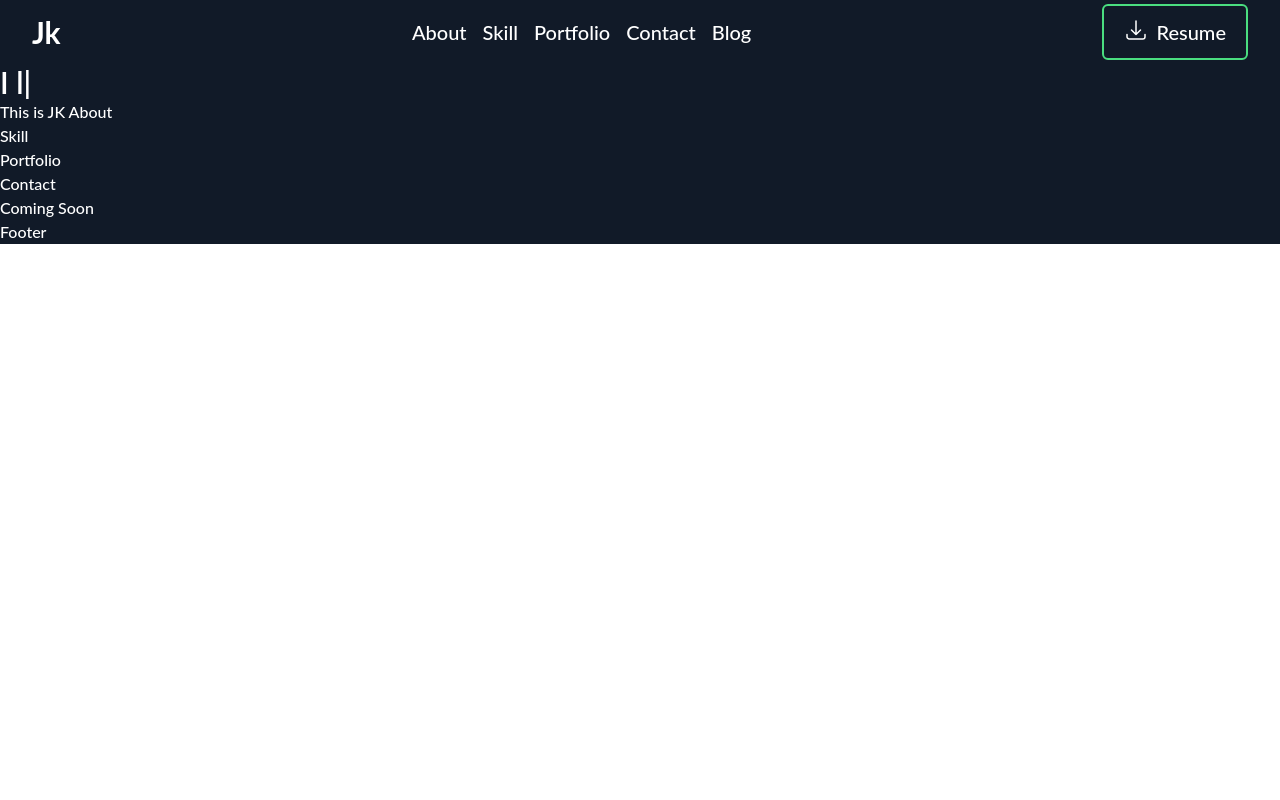
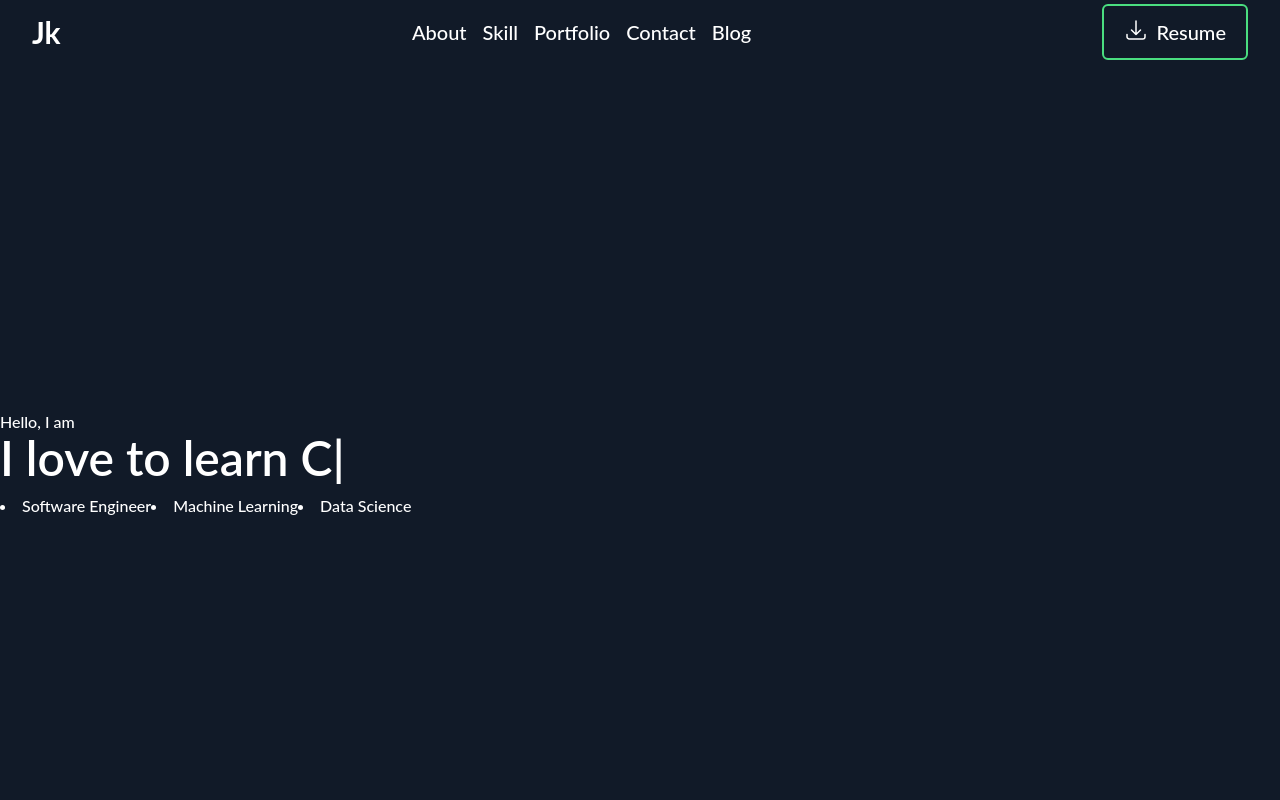
Before and after one commit to NishatFariza/jk-portfolio, a Next.js app: page / in a window 1280 px wide. Shown: the top 800 px of the page. Built offline with nearby package versions, Linux system fonts and the light colour scheme.

Commit message:
add:sub-title

```diff
--- a/src/components/Hero.tsx
+++ b/src/components/Hero.tsx
@@ -6,7 +6,10 @@ const Hero = () => {
 
   useEffect(() => {
     const typed = new Typed(typedRef.current!, {
-      strings: ["Hello, I am Rayhan", "I love to watch tutorial!!"],
+      strings: [
+        "JJ Krasnick",
+        "I love to learn Computer Science!!",
+      ],
       startDelay: 300,
       typeSpeed: 100,
       backSpeed: 100,
@@ -21,8 +24,16 @@ const Hero = () => {
   });
 
   return (
-    <div className="text-3xl font-semibold">
-      <span ref={typedRef}></span>
+    <div className="h-screen flex flex-col justify-center items-start">
+      <span>Hello, I am</span>
+      <div className="text-5xl font-semibold mb-3">
+        <span ref={typedRef}></span>
+      </div>
+      <div className="flex">
+        <li>Software Engineer</li>
+        <li>Machine Learning</li>
+        <li>Data Science</li>
+      </div>
     </div>
   );
 };
```
